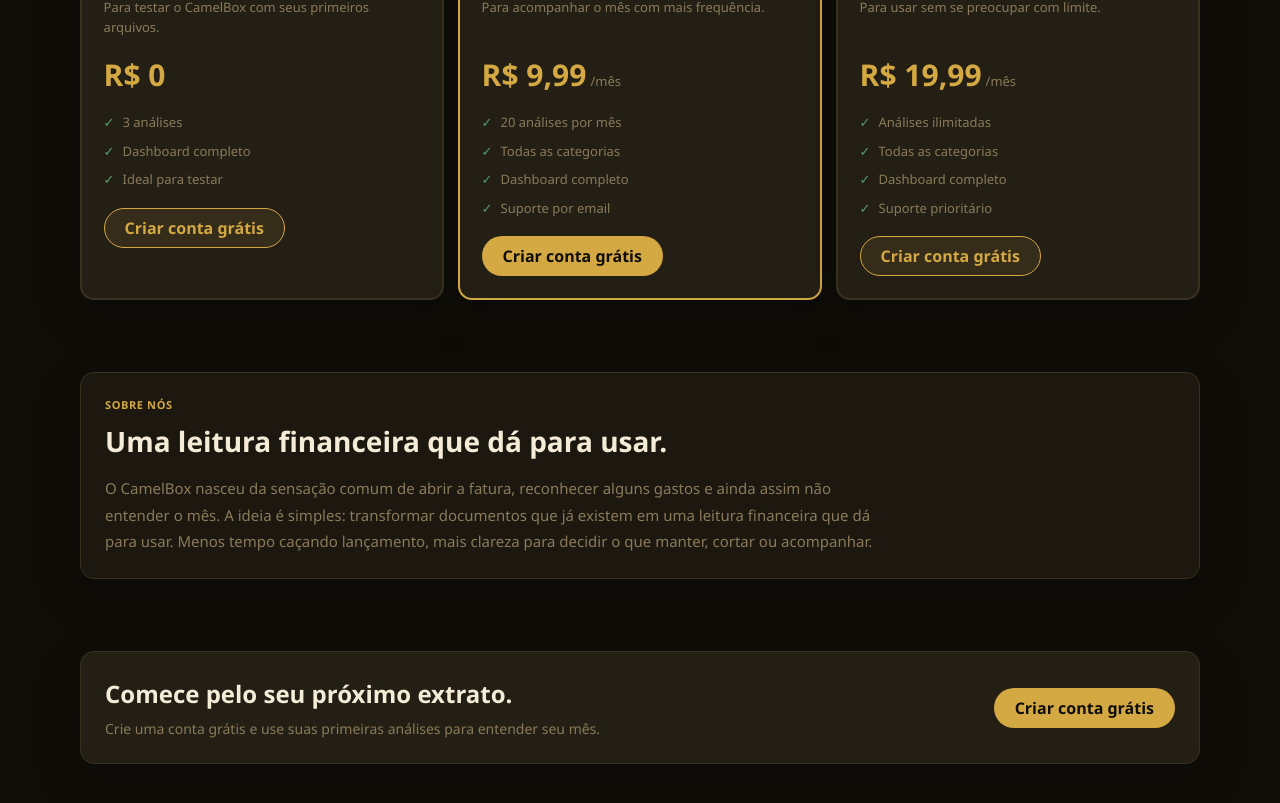
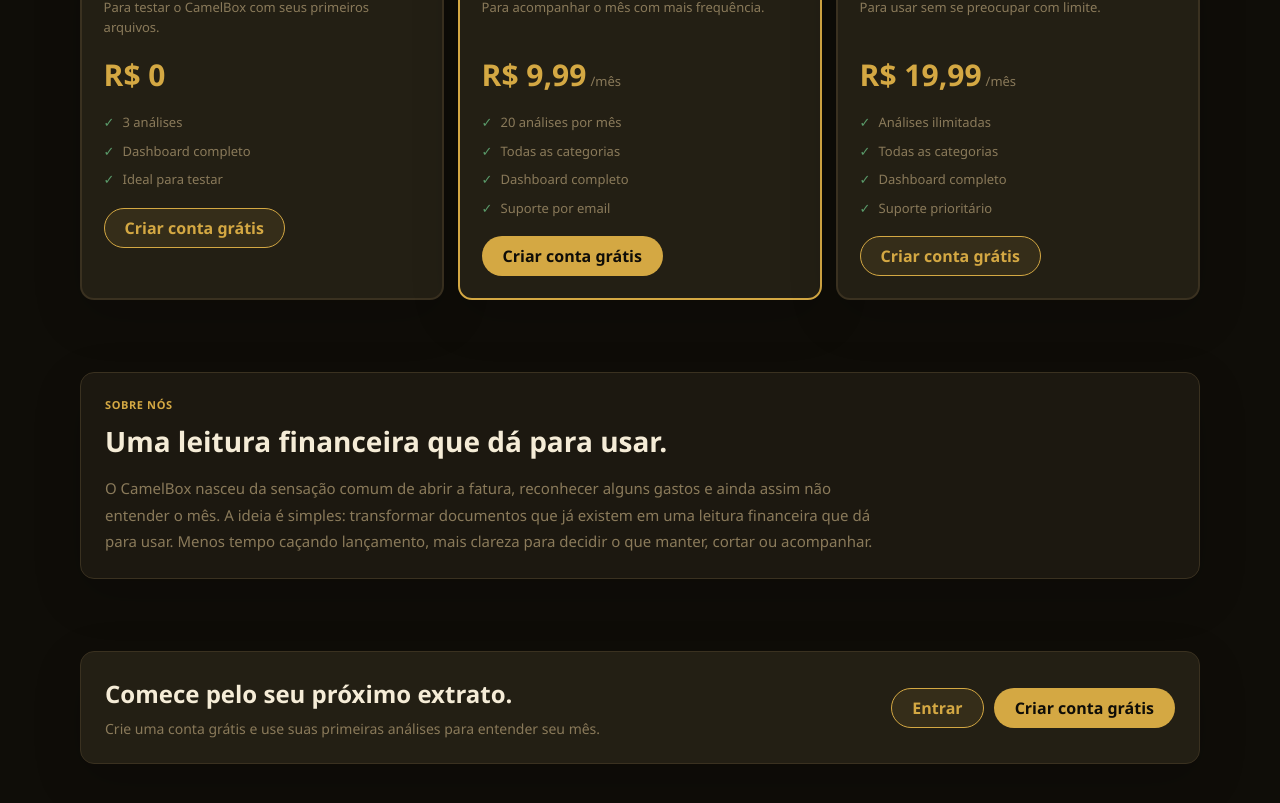
Before and after one commit to NasserCaixeta/pi4-frontend-CAMELBOX, a React (Vite) app: page / in a window 1280 px wide. Shown: the part 1443-2246 px from the top of the page. Built offline with nearby package versions, Linux system fonts and the light colour scheme; no server answers.

Commit message:
Add login CTAs to landing page

```diff
--- a/src/pages/LandingPage.jsx
+++ b/src/pages/LandingPage.jsx
@@ -87,16 +87,32 @@
   );
 }
 
-function CTAButton({ children = "Criar conta grátis", secondary = false }) {
+function AuthButton({ children, mode = "register", variant = "primary" }) {
   const navigate = useNavigate();
   return (
     <button
       type="button"
-      onClick={() => navigate("/auth?mode=register")}
-      className={`cb-button ${secondary ? "cb-button--outline" : "cb-button--primary"}`}
+      onClick={() => navigate(`/auth?mode=${mode}`)}
+      className={`cb-button cb-button--${variant}`}
     >
       {children}
     </button>
+  );
+}
+
+function CTAButton({ children = "Criar conta grátis", secondary = false }) {
+  return (
+    <AuthButton variant={secondary ? "outline" : "primary"}>
+      {children}
+    </AuthButton>
+  );
+}
+
+function LoginButton({ variant = "ghost" }) {
+  return (
+    <AuthButton mode="login" variant={variant}>
+      Entrar
+    </AuthButton>
   );
 }
 
@@ -121,6 +137,7 @@
               {label}
             </button>
           ))}
+          <LoginButton />
           <CTAButton />
         </nav>
       </div>
@@ -187,6 +204,7 @@
         </p>
         <div className="landing-hero__actions">
           <CTAButton />
+          <LoginButton variant="outline" />
           <button
             type="button"
             onClick={() => scrollToSection("como-funciona")}
@@ -321,7 +339,10 @@
               <h2>Comece pelo seu próximo extrato.</h2>
               <p>Crie uma conta grátis e use suas primeiras análises para entender seu mês.</p>
             </div>
-            <CTAButton />
+            <div className="landing-final-card__actions">
+              <LoginButton variant="outline" />
+              <CTAButton />
+            </div>
           </div>
         </section>
       </main>
--- a/src/styles/pages.css
+++ b/src/styles/pages.css
@@ -1220,6 +1220,12 @@
   font-size: 14px;
 }
 
+.landing-final-card__actions {
+  display: flex;
+  flex-wrap: wrap;
+  gap: 10px;
+}
+
 @media (max-width: 860px) {
   .landing-header {
     position: static;
```
